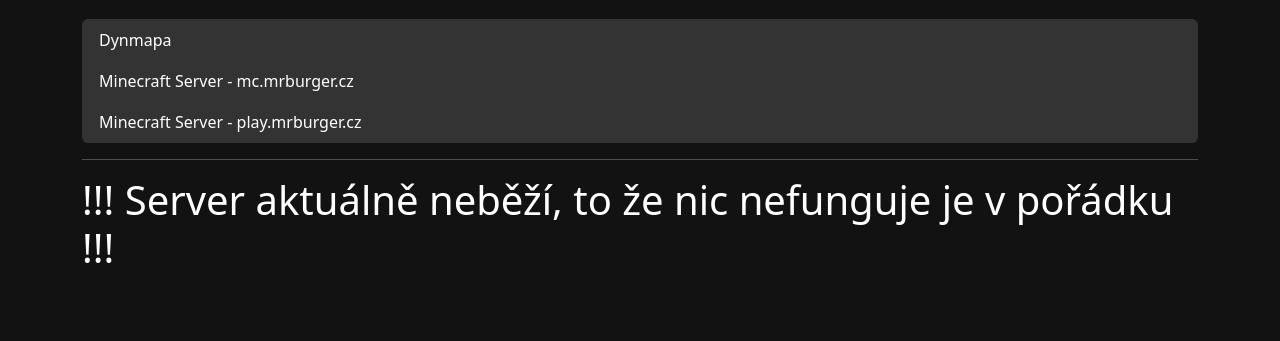
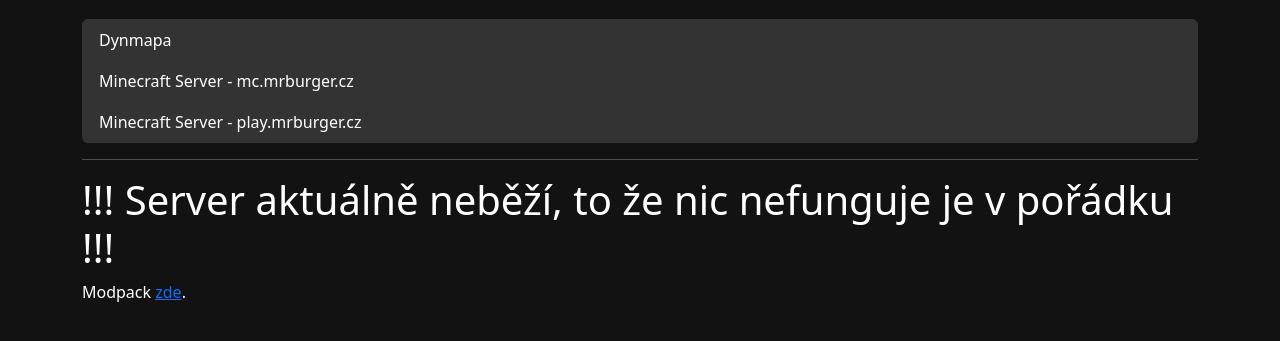
Before and after one commit to MrBurgerCZ/mrburgercz.github.io, a plain HTML site: page index.html in a window 1280 px wide. Shown: the part 101-442 px from the top of the page. Drawn offline with nearby package versions, Linux system fonts and the light colour scheme.

Commit message:
Update index.html

```diff
--- a/index.html
+++ b/index.html
@@ -56,6 +56,7 @@
 
     <hr>
     <h1>!!! Server aktuálně neběží, to že nic nefunguje je v pořádku !!!</h1>
+    Modpack <a href="https://github.com/MrBurgerCZ/waxedlightlyweathercutcopperstairs-modpack">zde</a>.
   </div>
   <!-- Bootstrap Bundle with Popper -->
   <script src="https://cdn.jsdelivr.net/npm/bootstrap@5.3.0-alpha1/dist/js/bootstrap.bundle.min.js"></script>
```
